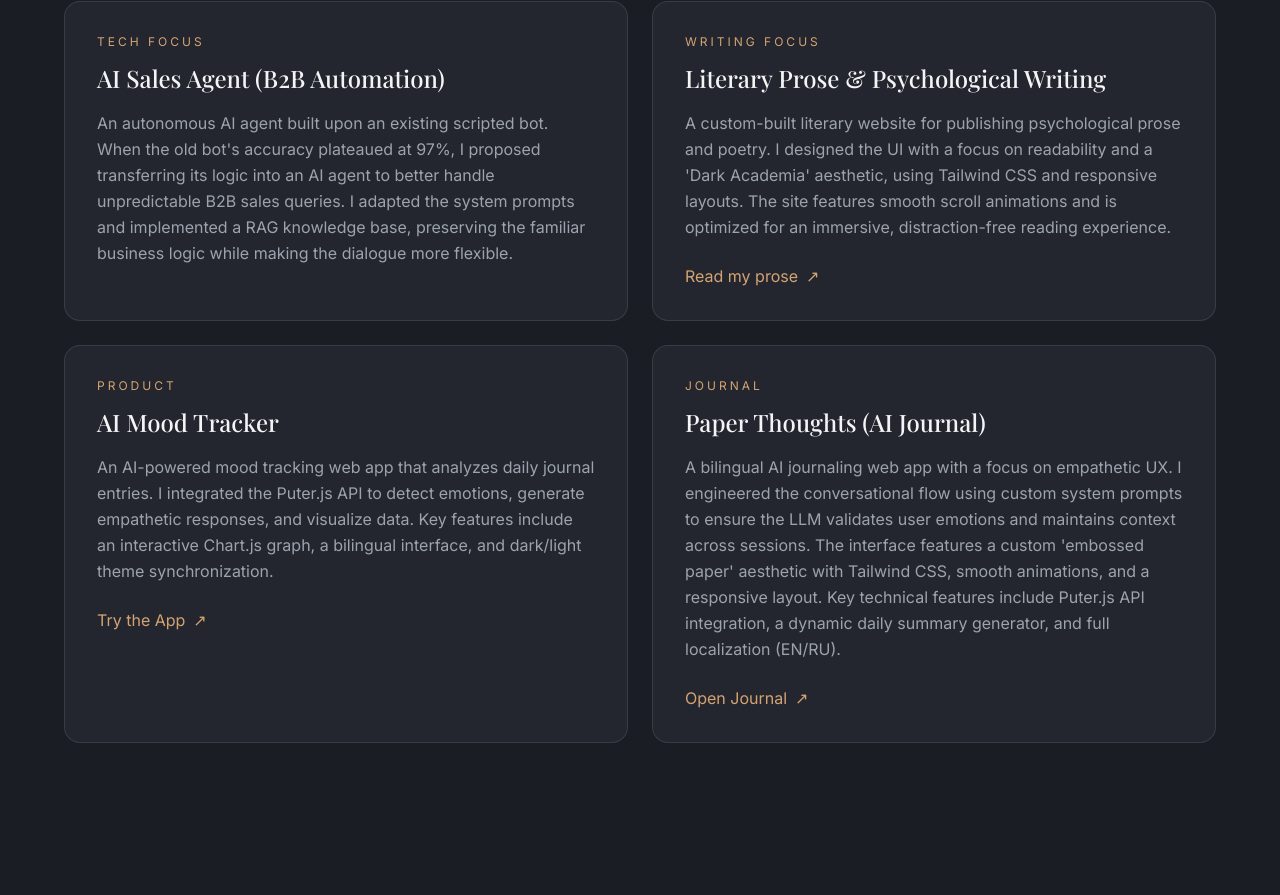
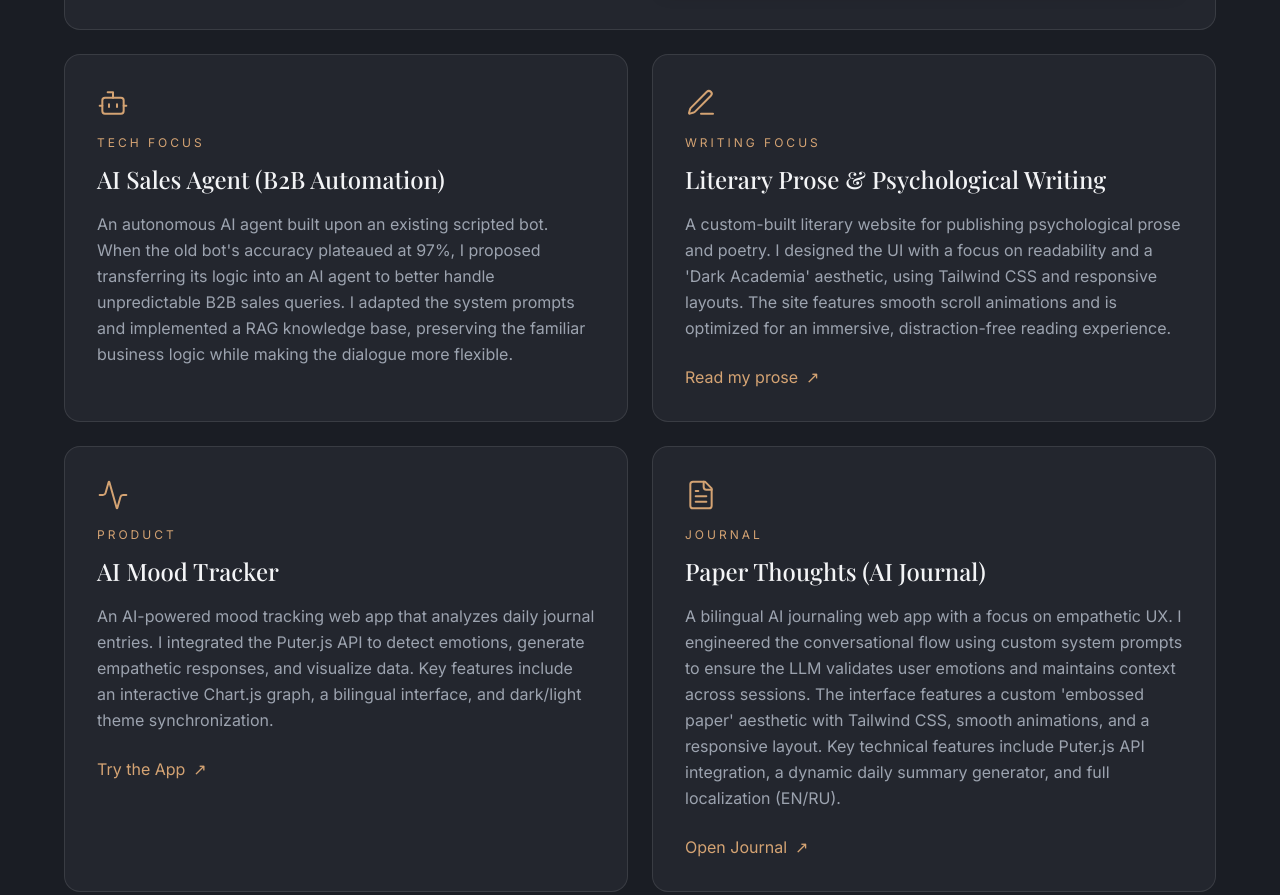
Before and after one commit to kUzUyA17/portfolio, a plain HTML site: page index.html in a window 1280 px wide. Shown: the part 1719-2614 px from the top of the page. Drawn offline with nearby package versions, Linux system fonts and the light colour scheme; a web font is replaced by a local one.

Commit message:
Добавила анимации, иконки, glow-эффект и sticky header

```diff
--- a/index.html
+++ b/index.html
@@ -39,9 +39,10 @@
 
     .fade-up {
       opacity: 0;
-      transform: translateY(28px);
-      transition: opacity 0.9s ease, transform 0.9s ease;
+      transform: translateY(30px);
+      transition: opacity 0.8s ease-out, transform 0.8s ease-out;
     }
+    .fade-up.is-visible,
     .fade-up.visible {
       opacity: 1;
       transform: translateY(0);
@@ -76,7 +77,7 @@
   </style>
 </head>
 <body class="bg-ink text-paper font-sans antialiased">
-  <header class="fixed top-0 inset-x-0 z-50 bg-ink/80 backdrop-blur-md border-b border-white/5">
+  <header class="sticky top-0 z-50 bg-[#1A1D24]/80 backdrop-blur-md border-b border-white/5 transition-all duration-300">
     <div class="max-w-6xl mx-auto px-6 py-4 flex justify-end">
       <button
         id="lang-toggle"
@@ -94,12 +95,15 @@
       <div class="max-w-6xl mx-auto grid md:grid-cols-2 gap-12 md:gap-16 items-center w-full">
         <div class="fade-up flex justify-center md:justify-start">
           <div class="relative w-64 sm:w-72 md:w-80 aspect-[4/5]">
+            <div class="relative w-full h-full">
+            <div class="absolute inset-0 bg-[#D4A373] blur-[80px] opacity-20 rounded-full scale-75"></div>
             <img
               src="polina.jpg"
               alt="Polina Kuzina"
-              class="photo-frame w-full h-full object-cover rounded-2xl"
-              onerror="(function(img){var tries=['polina.png','polina.jpeg'];var i=tries.indexOf(img.dataset.next||'polina.png');if(!img.dataset.next){img.dataset.next=tries[0];img.src=tries[0];return;}if(i>=0&&i<tries.length-1){img.dataset.next=tries[i+1];img.src=tries[i+1];return;}img.classList.add('hidden');img.nextElementSibling.classList.remove('hidden');})(this);"
+              class="photo-frame relative w-full h-full object-cover rounded-2xl"
+              onerror="(function(img){var tries=['polina.png','polina.jpeg'];var i=tries.indexOf(img.dataset.next||'polina.png');if(!img.dataset.next){img.dataset.next=tries[0];img.src=tries[0];return;}if(i>=0&&i<tries.length-1){img.dataset.next=tries[i+1];img.src=tries[i+1];return;}img.parentElement.classList.add('hidden');img.parentElement.nextElementSibling.classList.remove('hidden');})(this);"
             />
+            </div>
             <div class="hidden photo-frame w-full h-full rounded-2xl bg-card flex flex-col items-center justify-center border border-amber/20">
               <span class="font-serif text-5xl text-amber">PK</span>
               <span class="mt-3 text-xs tracking-[0.25em] uppercase text-muted">polina.jpg</span>
@@ -127,7 +131,7 @@
           <div class="mt-8 flex flex-wrap gap-4 justify-center md:justify-start">
             <a
               href="mailto:kuzina.polina2015@gmail.com"
-              class="inline-flex items-center px-6 py-3 rounded-full bg-amber text-ink font-medium hover:brightness-110 transition duration-300"
+              class="inline-flex items-center px-6 py-3 rounded-full bg-amber text-ink font-medium border border-transparent hover:bg-transparent hover:text-[#D4A373] hover:border-[#D4A373] transition-all duration-300"
             >
               <span class="lang-en">Email Me</span>
               <span class="lang-ru">Написать мне</span>
@@ -136,7 +140,7 @@
               href="https://t.me/kUzYa_17"
               target="_blank"
               rel="noopener noreferrer"
-              class="inline-flex items-center px-6 py-3 rounded-full border border-amber/50 text-amber hover:bg-amber/10 transition duration-300"
+              class="inline-flex items-center px-6 py-3 rounded-full border border-amber/50 text-amber hover:bg-transparent hover:text-[#D4A373] hover:border-[#D4A373] transition-all duration-300"
             >
               Telegram
             </a>
@@ -196,7 +200,15 @@
         </article>
 
         <div class="grid md:grid-cols-2 gap-6">
-          <article class="fade-up card-hover rounded-2xl border border-white/10 bg-card p-8">
+          <article class="fade-up card-hover group hover:border-[#D4A373]/30 hover:shadow-[0_0_30px_rgba(212,163,115,0.15)] transition-all duration-300 rounded-2xl border border-white/10 bg-card p-8">
+            <svg xmlns="http://www.w3.org/2000/svg" width="32" height="32" viewBox="0 0 24 24" fill="none" stroke="#D4A373" stroke-width="1.5" stroke-linecap="round" stroke-linejoin="round" class="mb-4" aria-hidden="true">
+              <path d="M12 8V4H8"/>
+              <rect width="16" height="12" x="4" y="8" rx="2"/>
+              <path d="M2 14h2"/>
+              <path d="M20 14h2"/>
+              <path d="M9 13v2"/>
+              <path d="M15 13v2"/>
+            </svg>
             <p class="text-xs tracking-[0.25em] uppercase text-amber mb-3">
               <span class="lang-en">Tech focus</span>
               <span class="lang-ru">Технологии</span>
@@ -211,7 +223,11 @@
             </p>
           </article>
 
-          <article class="fade-up card-hover rounded-2xl border border-white/10 bg-card p-8">
+          <article class="fade-up card-hover group hover:border-[#D4A373]/30 hover:shadow-[0_0_30px_rgba(212,163,115,0.15)] transition-all duration-300 rounded-2xl border border-white/10 bg-card p-8">
+            <svg xmlns="http://www.w3.org/2000/svg" width="32" height="32" viewBox="0 0 24 24" fill="none" stroke="#D4A373" stroke-width="1.5" stroke-linecap="round" stroke-linejoin="round" class="mb-4" aria-hidden="true">
+              <path d="M12 20h9"/>
+              <path d="M16.376 3.622a1 1 0 0 1 3.002 3.002L7.368 18.635a2 2 0 0 1-.855.506l-2.872.838a.5.5 0 0 1-.62-.62l.838-2.872a2 2 0 0 1 .506-.854z"/>
+            </svg>
             <p class="text-xs tracking-[0.25em] uppercase text-amber mb-3">
               <span class="lang-en">Writing focus</span>
               <span class="lang-ru">Письмо</span>
@@ -236,7 +252,10 @@
             </a>
           </article>
 
-          <article class="fade-up card-hover rounded-2xl border border-white/10 bg-card p-8">
+          <article class="fade-up card-hover group hover:border-[#D4A373]/30 hover:shadow-[0_0_30px_rgba(212,163,115,0.15)] transition-all duration-300 rounded-2xl border border-white/10 bg-card p-8">
+            <svg xmlns="http://www.w3.org/2000/svg" width="32" height="32" viewBox="0 0 24 24" fill="none" stroke="#D4A373" stroke-width="1.5" stroke-linecap="round" stroke-linejoin="round" class="mb-4" aria-hidden="true">
+              <path d="M22 12h-2.48a2 2 0 0 0-1.93 1.46l-2.35 8.36a.25.25 0 0 1-.48 0L9.24 2.18a.25.25 0 0 0-.48 0l-2.35 8.36A2 2 0 0 1 4.49 12H2"/>
+            </svg>
             <p class="text-xs tracking-[0.25em] uppercase text-amber mb-3">
               <span class="lang-en">Product</span>
               <span class="lang-ru">Продукт</span>
@@ -261,7 +280,14 @@
             </a>
           </article>
 
-          <article class="fade-up card-hover rounded-2xl border border-white/10 bg-card p-8">
+          <article class="fade-up card-hover group hover:border-[#D4A373]/30 hover:shadow-[0_0_30px_rgba(212,163,115,0.15)] transition-all duration-300 rounded-2xl border border-white/10 bg-card p-8">
+            <svg xmlns="http://www.w3.org/2000/svg" width="32" height="32" viewBox="0 0 24 24" fill="none" stroke="#D4A373" stroke-width="1.5" stroke-linecap="round" stroke-linejoin="round" class="mb-4" aria-hidden="true">
+              <path d="M15 2H6a2 2 0 0 0-2 2v16a2 2 0 0 0 2 2h12a2 2 0 0 0 2-2V7Z"/>
+              <path d="M14 2v4a2 2 0 0 0 2 2h4"/>
+              <path d="M10 9H8"/>
+              <path d="M16 13H8"/>
+              <path d="M16 17H8"/>
+            </svg>
             <p class="text-xs tracking-[0.25em] uppercase text-amber mb-3">
               <span class="lang-en">Journal</span>
               <span class="lang-ru">Дневник</span>
@@ -375,21 +401,19 @@
       startTypewriter();
     });
 
-    const observer = new IntersectionObserver(
-      (entries) => {
-        entries.forEach((entry) => {
-          if (entry.isIntersecting) {
-            entry.target.classList.add("visible");
-            observer.unobserve(entry.target);
-          }
-        });
-      },
-      { threshold: 0.15 }
-    );
+    startTypewriter();
+  </script>
+  <script>
+    const observer = new IntersectionObserver((entries) => {
+      entries.forEach(entry => {
+        if (entry.isIntersecting) {
+          entry.target.classList.add('is-visible');
+          observer.unobserve(entry.target);
+        }
+      });
+    }, { threshold: 0.1 });
 
-    document.querySelectorAll(".fade-up").forEach((el) => observer.observe(el));
-
-    startTypewriter();
+    document.querySelectorAll('.fade-up').forEach(el => observer.observe(el));
   </script>
 </body>
 </html>
```
